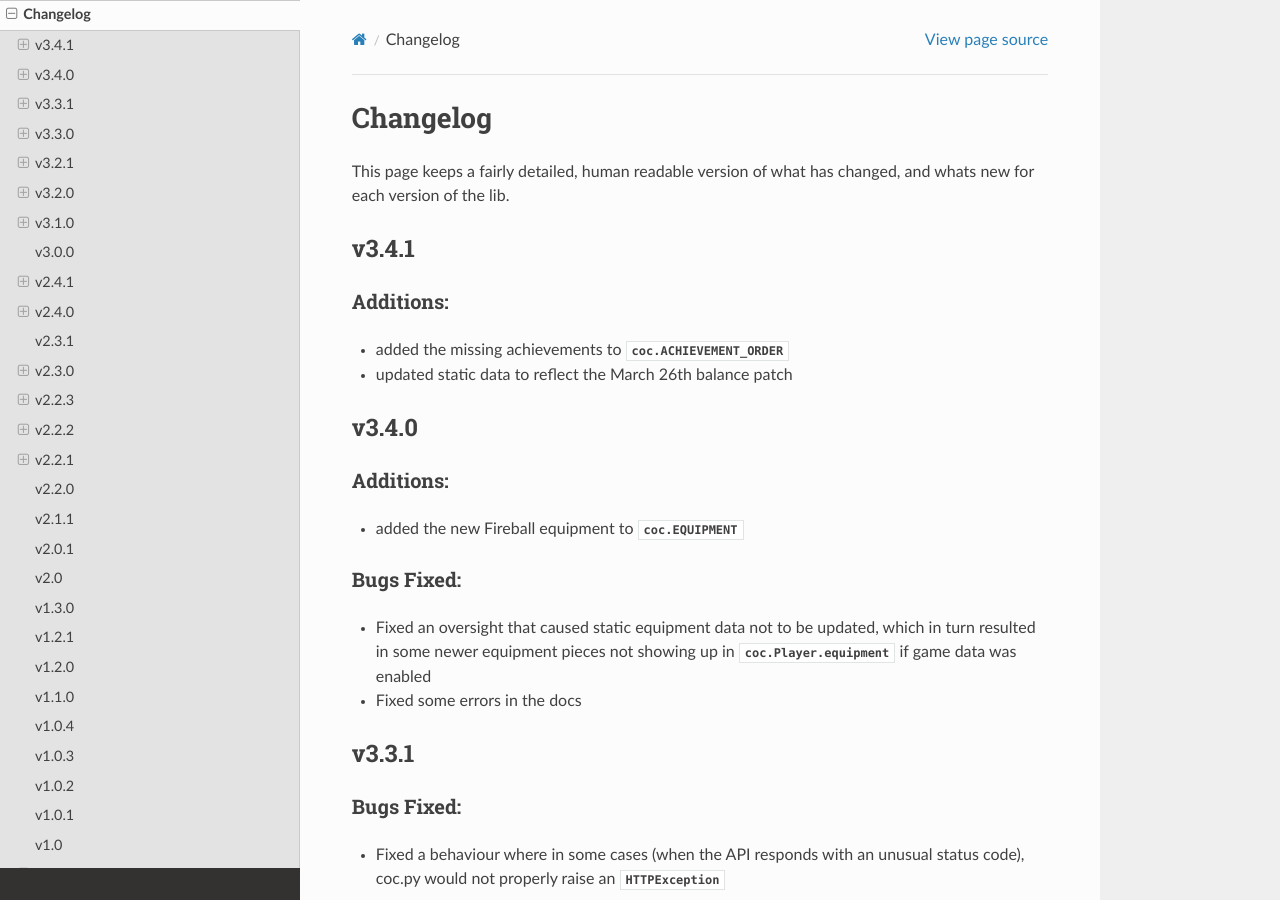
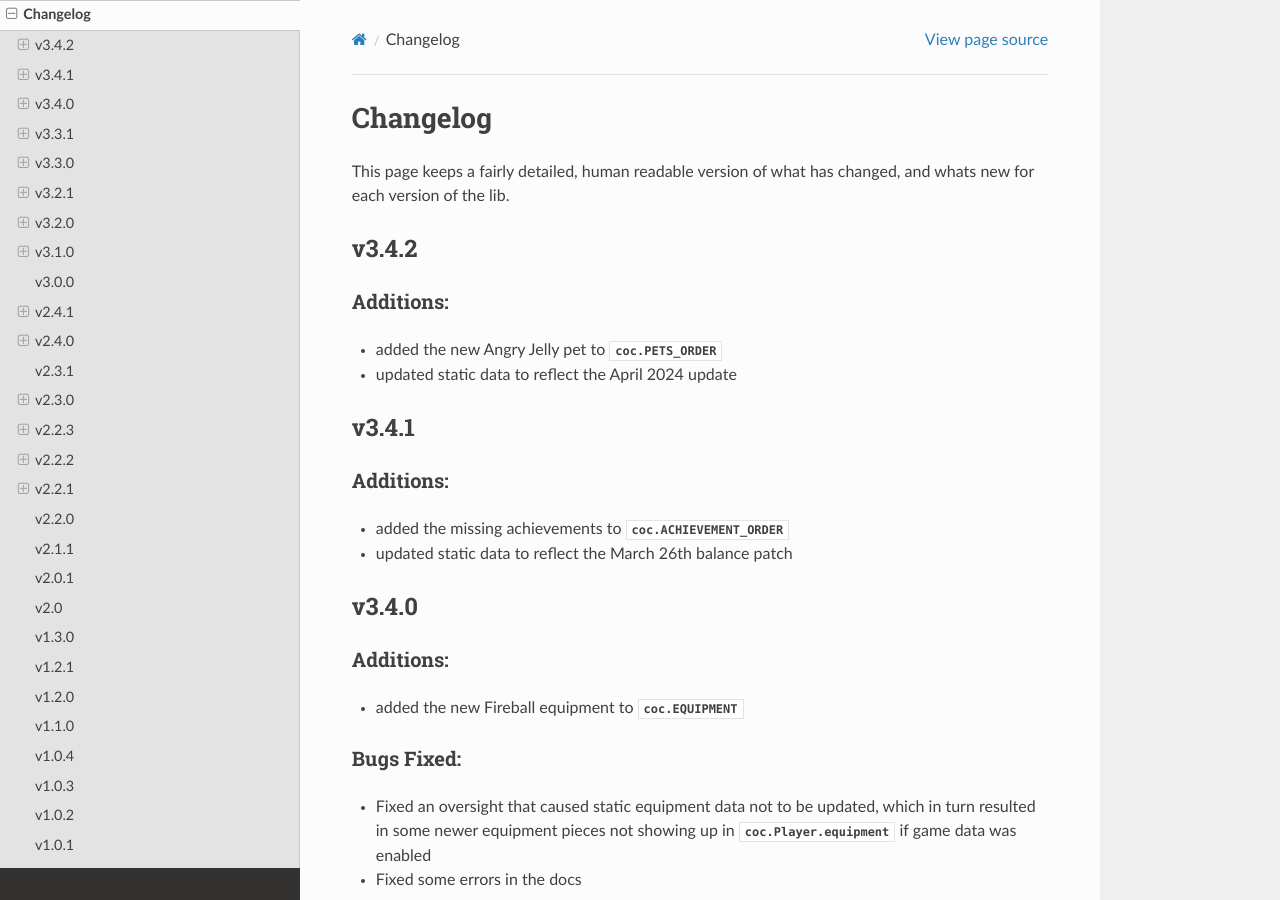
Before and after one commit to mathsman5133/coc.py, a Sphinx documentation site: the page built from docs/miscellaneous/changelog.rst, in a window 1280 px wide and 900 px high. Built offline with Sphinx 7.4.7 and the Read the Docs theme 2.0.0, drawn with Linux system fonts in a browser that asks for light colours.

Commit message:
bump versions & add changelog

```diff
--- a/coc/__init__.py
+++ b/coc/__init__.py
@@ -22,7 +22,7 @@
 SOFTWARE.
 """
 
-__version__ = "3.4.1"
+__version__ = "3.4.2"
 
 from .abc import BasePlayer, BaseClan
 from .clans import RankedClan, Clan
--- a/docs/conf.py
+++ b/docs/conf.py
@@ -15,7 +15,7 @@
 project = 'coc'
 copyright = '2022, mathsman5133'
 author = 'mathsman5133'
-release = '3.4.1'
+release = '3.4.2'
 
 # -- General configuration ---------------------------------------------------
 # https://www.sphinx-doc.org/en/master/usage/configuration.html#general-configuration
--- a/docs/miscellaneous/changelog.rst
+++ b/docs/miscellaneous/changelog.rst
@@ -6,6 +6,14 @@
 ===========
 This page keeps a fairly detailed, human readable version
 of what has changed, and whats new for each version of the lib.
+
+v3.4.2
+------
+
+Additions:
+~~~~~~~~~~
+- added the new Angry Jelly pet to :class:`coc.PETS_ORDER`
+- updated static data to reflect the April 2024 update
 
 v3.4.1
 ------
--- a/pyproject.toml
+++ b/pyproject.toml
@@ -7,7 +7,7 @@
 authors = [{ name = "mathsman5133" }]
 maintainers = [{ name = "majordoobie" }, { name = "MagicTheDev" }, { name = "Kuchenmampfer" },
     { name = "lukasthaler"}, { name = "doluk"}]
-version = "3.4.1"
+version = "3.4.2"
 description = "A python wrapper for the Clash of Clans API"
 requires-python = ">=3.7.3"
 readme = "README.rst"
```
